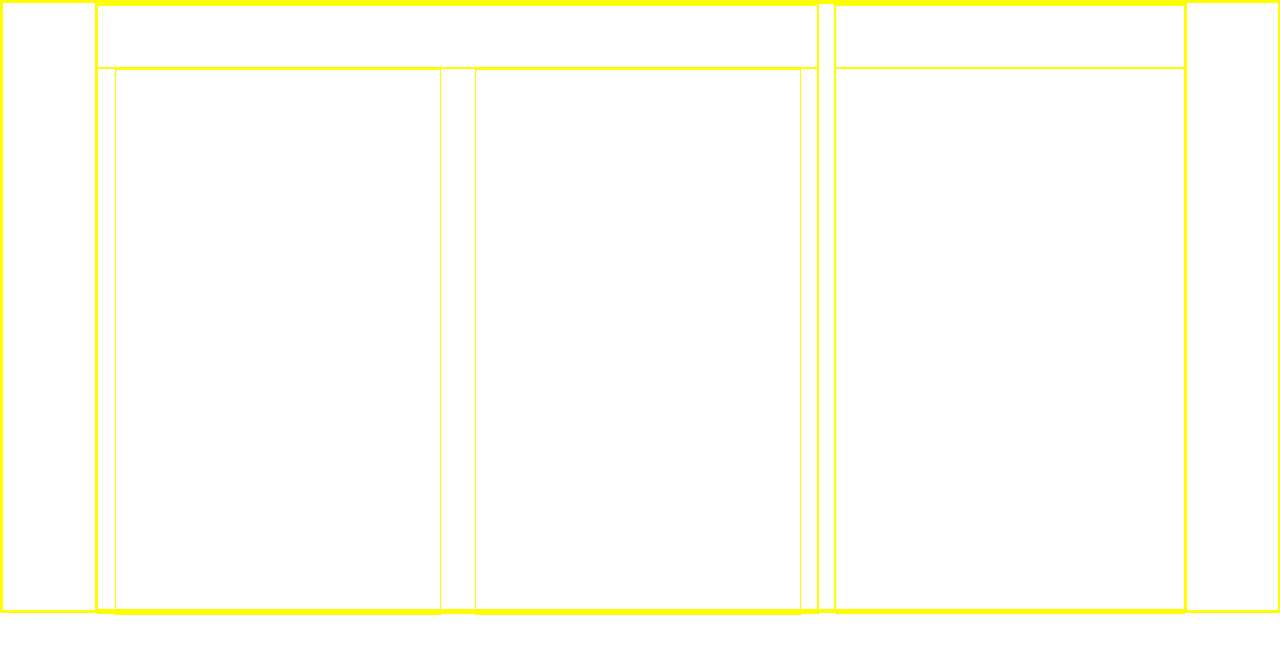
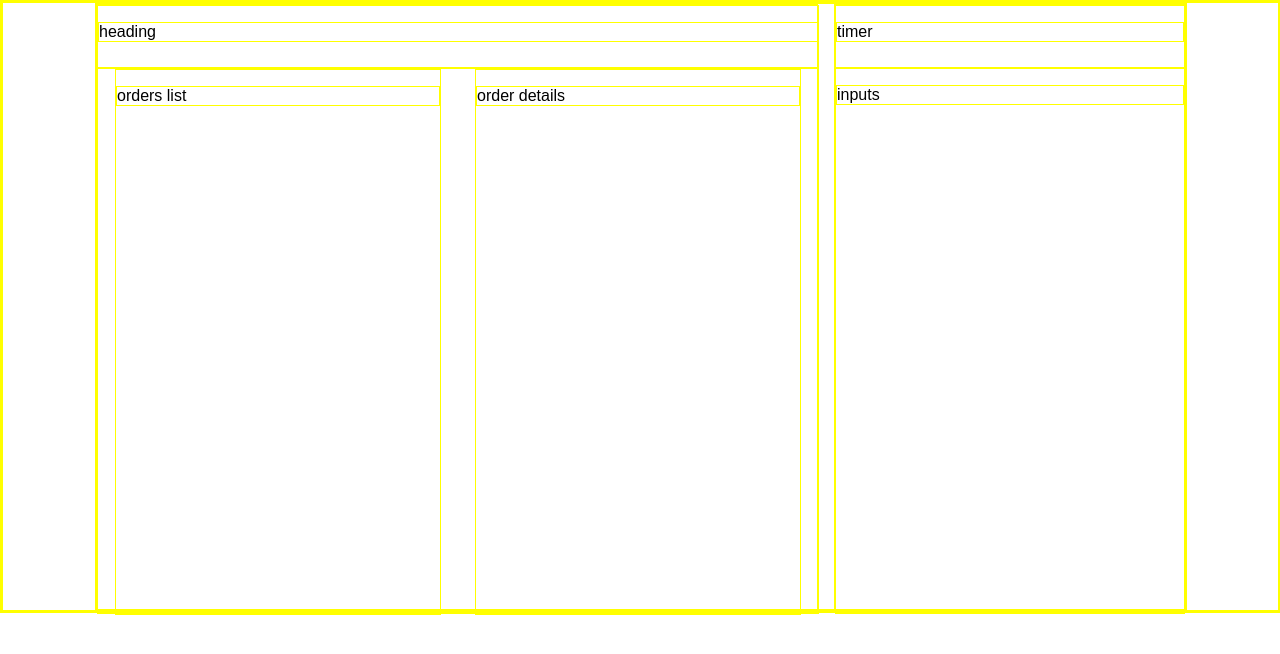
Before and after one commit to jack-chapman/only-one, a Vue app: page / in a window 1280 px wide. Shown: the top 654 px of the page. Built offline with nearby package versions, Linux system fonts and the light colour scheme.

Commit message:
Add base components, layout, and high level store

```diff
--- a/src/App.vue
+++ b/src/App.vue
@@ -3,23 +3,23 @@
     <div class="container">
       <div class="left-section">
         <div class="heading-container">
-          <!-- heading here -->
+          <one-heading/>
         </div>
         <div class="body-left-container">
           <div class="orders-list-container">
-            <!-- orders list here -->
+            <one-orders-list/>
           </div>
           <div class="order-details-container">
-            <!-- order details here -->
+            <one-order-details/>
           </div>
         </div>
       </div>
       <div class="right-section">
         <div class="timer-container">
-          <!-- timer here -->
+          <one-timer/>
         </div>
         <div class="input-container">
-          <!-- inputs here -->
+          <one-inputs/>
         </div>
       </div>
     </div>
@@ -28,10 +28,20 @@
 
 <script lang="ts">
 import Vue from 'vue';
+import Heading from './components/Heading.vue';
+import Inputs from './components/Inputs.vue';
+import OrderDetails from './components/OrderDetails.vue';
+import OrdersList from './components/OrdersList.vue';
+import Timer from './components/Timer.vue';
 
 export default Vue.extend({
   name: 'app',
   components: {
+    'one-heading': Heading,
+    'one-inputs': Inputs,
+    'one-order-details': OrderDetails,
+    'one-orders-list': OrdersList,
+    'one-timer': Timer
   }
 });
 </script>
@@ -49,6 +59,7 @@ body {
   display: flex;
   align-items: center;
   justify-content: center;
+  font-family: sans-serif;
 }
 </style>
 
--- /dev/null
+++ b/src/components/Heading.vue
@@ -0,0 +1,14 @@
+<template>
+  <p>heading</p>
+</template>
+
+<script lang="ts">
+import Vue from 'vue'
+export default Vue.extend({
+
+})
+</script>
+
+<style lang="scss" scoped>
+
+</style>
--- /dev/null
+++ b/src/components/Inputs.vue
@@ -0,0 +1,14 @@
+<template>
+  <p>inputs</p>
+</template>
+
+<script lang="ts">
+import Vue from 'vue'
+export default Vue.extend({
+
+})
+</script>
+
+<style lang="scss" scoped>
+
+</style>
--- /dev/null
+++ b/src/components/OrderDetails.vue
@@ -0,0 +1,14 @@
+<template>
+  <p>order details</p>
+</template>
+
+<script lang="ts">
+import Vue from 'vue'
+export default Vue.extend({
+
+})
+</script>
+
+<style lang="scss" scoped>
+
+</style>
--- /dev/null
+++ b/src/components/OrdersList.vue
@@ -0,0 +1,14 @@
+<template>
+  <p>orders list</p>
+</template>
+
+<script lang="ts">
+import Vue from 'vue'
+export default Vue.extend({
+
+})
+</script>
+
+<style lang="scss" scoped>
+
+</style>
--- /dev/null
+++ b/src/components/Timer.vue
@@ -0,0 +1,14 @@
+<template>
+  <p>timer</p>
+</template>
+
+<script lang="ts">
+import Vue from 'vue'
+export default Vue.extend({
+
+})
+</script>
+
+<style lang="scss" scoped>
+
+</style>
--- /dev/null
+++ b/src/models.ts
@@ -0,0 +1,7 @@
+export interface Order {
+  name: string;
+  model: string;
+  colour: string;
+  address: string;
+  wheelsAmount: 1;
+}
--- a/src/store.ts
+++ b/src/store.ts
@@ -1,14 +1,29 @@
 import Vue from 'vue'
 import Vuex from 'vuex'
+import {Order} from './models';
 
 Vue.use(Vuex)
 
 export default new Vuex.Store({
   state: {
-
+    ordersList: Array<Order>(),
+    currentOrder: <Order>{},
+    isPlaying: false,
+    gameOver: false
   },
   mutations: {
-
+    setIsPlaying(state, payload: boolean) {
+      state.isPlaying = payload;
+    },
+    setGameOver(state, payload: boolean) {
+      state.gameOver = payload;
+    },
+    setOrdersList(state, payload: Order[]) {
+      state.ordersList = payload;
+    },
+    setCurrentOrder(state, payload: Order) {
+      state.currentOrder = payload;
+    }
   },
   actions: {
 
```
